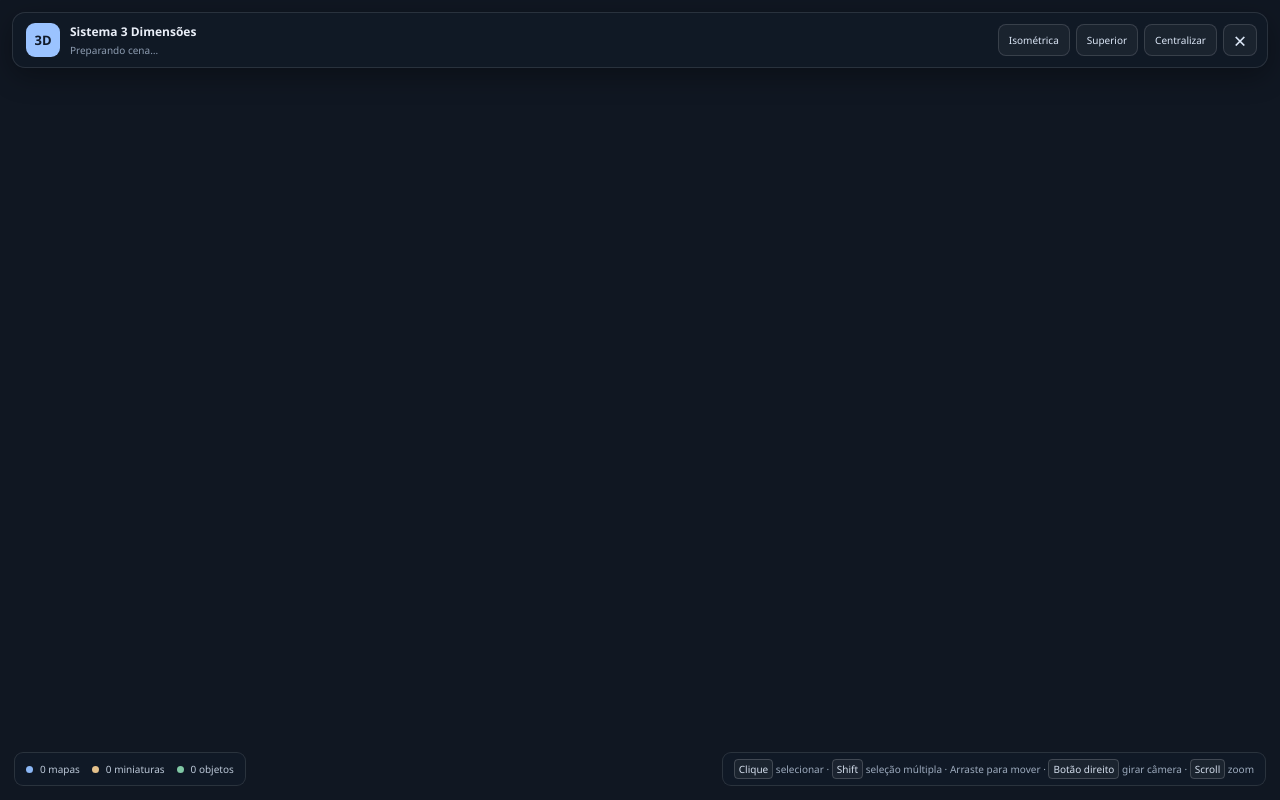
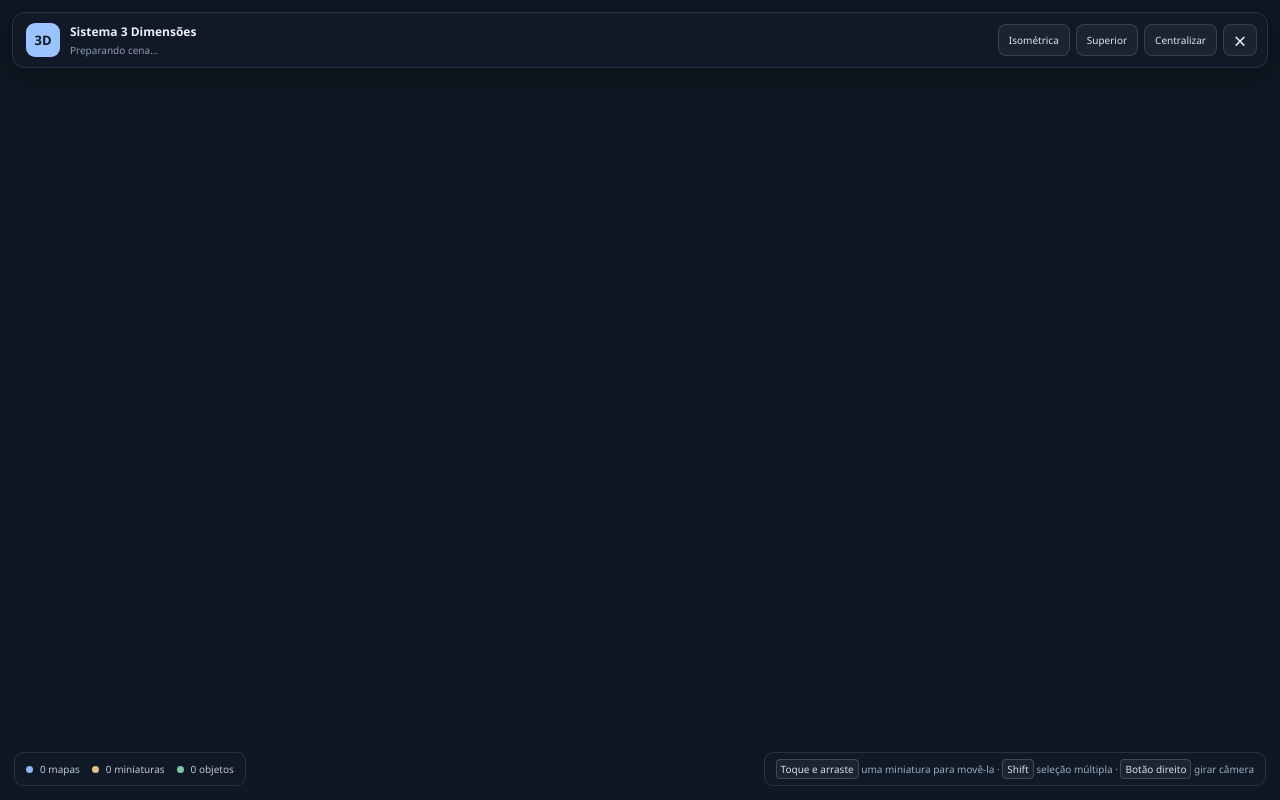
Before and after one commit to Onze1Onze/Sistema-3-dimensoes, a website built with Vite: page viewer.html in a window 1280 px wide. Built offline with nearby package versions, Linux system fonts and the light colour scheme; what @owlbear-rodeo/sdk would draw is missing.

Commit message:
Clarify direct touch-and-drag control in the 3D viewer

```diff
--- a/viewer.html
+++ b/viewer.html
@@ -41,7 +41,7 @@
         <span class="legend-dot token-dot"></span><span id="token-count">0 miniaturas</span>
         <span class="legend-dot prop-dot"></span><span id="prop-count">0 objetos</span>
       </div>
-      <div class="viewer-help"><kbd>Clique</kbd> selecionar · <kbd>Shift</kbd> seleção múltipla · Arraste para mover · <kbd>Botão direito</kbd> girar câmera · <kbd>Scroll</kbd> zoom</div>
+      <div class="viewer-help"><kbd>Toque e arraste</kbd> uma miniatura para movê-la · <kbd>Shift</kbd> seleção múltipla · <kbd>Botão direito</kbd> girar câmera</div>
       <div id="message-panel" class="message-panel" hidden role="alert">
         <div class="message-symbol" id="message-symbol">!</div>
         <h2 id="message-title">Aguardando cena</h2>
```
